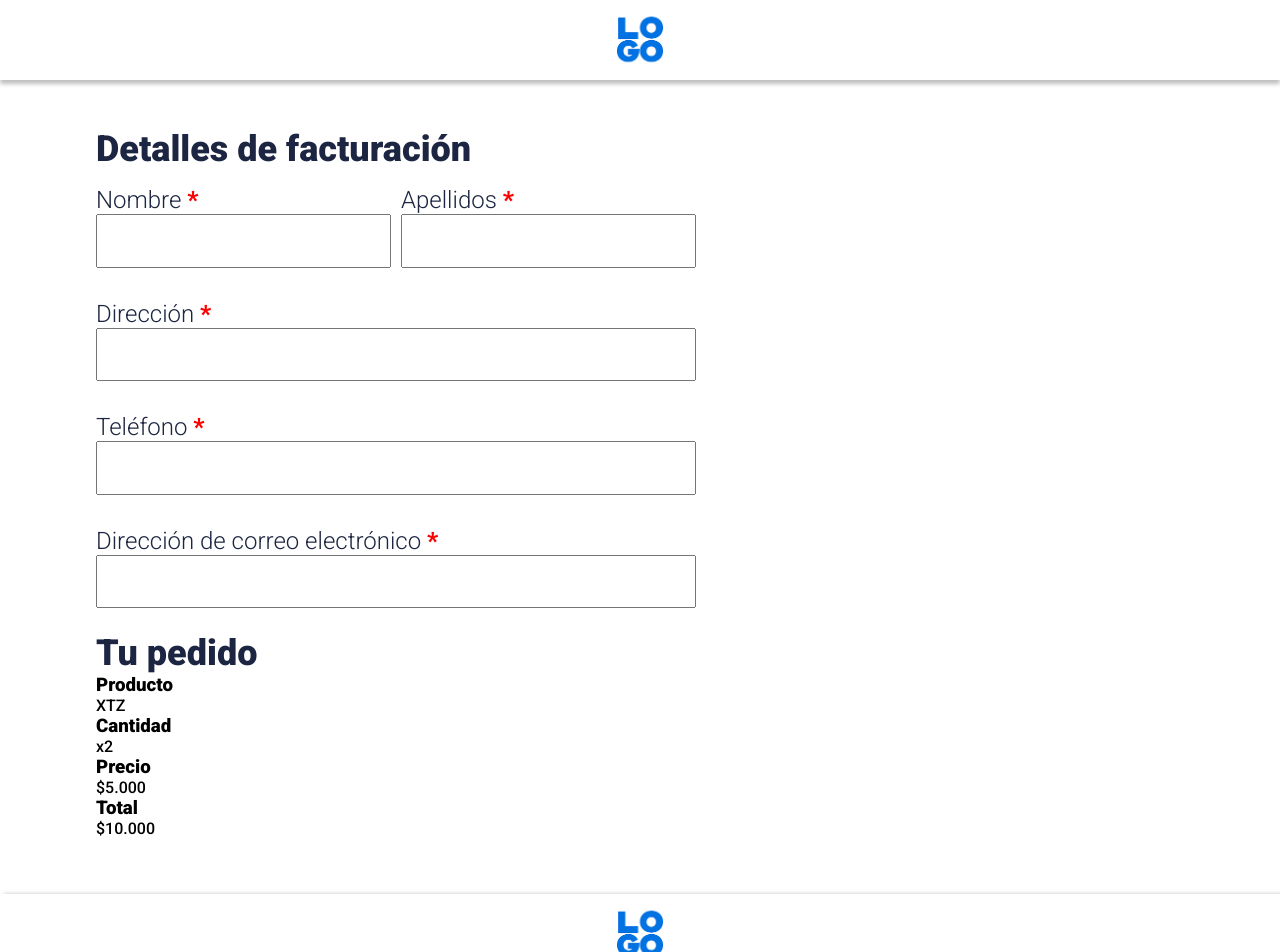
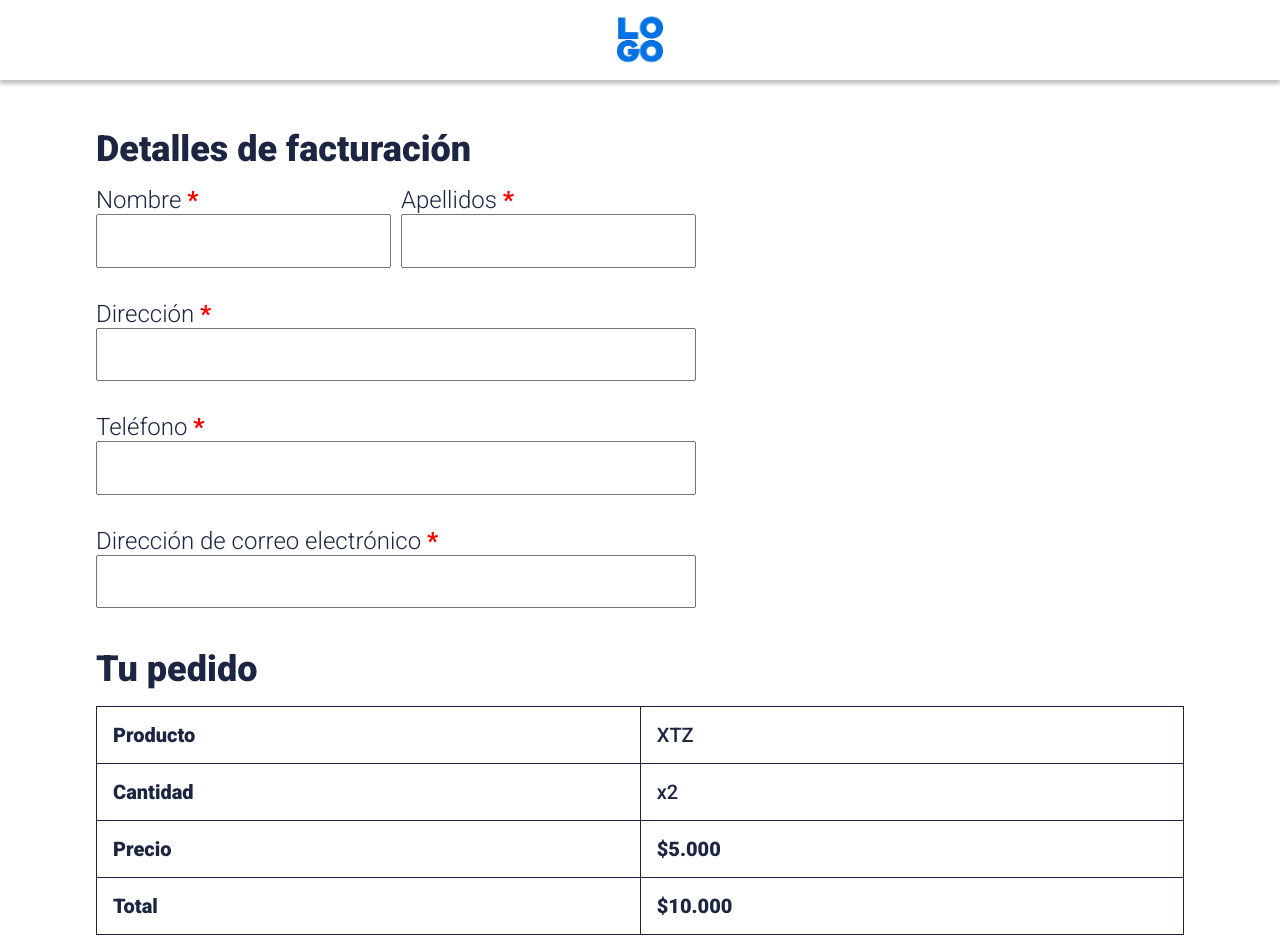
Before and after one commit to ProJuniors/raffle, an Angular app: page /finalizar-compra in a window 1280 px wide. Shown: the top 952 px of the page. Built offline with nearby package versions, Linux system fonts and the light colour scheme.

Commit message:
Added Tu pedido

```diff
--- a/src/app/components/paymentform/paymentform.component.css
+++ b/src/app/components/paymentform/paymentform.component.css
@@ -57,6 +57,40 @@
   font-weight: 700;
   font-style: normal;
   color: var(--primary-color);
+  padding: 1rem 0;
+}
+
+.column {
+  width: 100%;
+  padding: 1rem;
+  color: var(--primary-color);
+  font-size: 20px;
+}
+
+.column:last-child {
+  border-left: 1px solid var(--primary-color);
+}
+
+.row {
+  display: flex;
+  flex-direction: row;
+  align-items: center;
+  border-top: 1px solid var(--primary-color);
+  border-left: 1px solid var(--primary-color);
+  border-right: 1px solid var(--primary-color);
+}
+
+.price {
+  font-weight: 700;
+}
+
+.total {
+  font-weight: 700;
+}
+
+.row:last-child {
+  border-bottom: 1px solid var(--primary-color);
+
 }
 
 @media screen and (max-width: 600px) {
--- a/src/app/components/paymentform/paymentform.component.html
+++ b/src/app/components/paymentform/paymentform.component.html
@@ -30,21 +30,21 @@
   <section class="order-container">
     <h3 class="order">Tu pedido</h3>
     <div class="order-information">
-      <div class="order-products">
-        <h3 class="order-title">Producto</h3>
-        <p class="order-name">XTZ</p>
+      <div class="row order-products">
+        <h3 class="column order-title">Producto</h3>
+        <p class="column order-name">XTZ</p>
       </div>
-      <div class="order-quantity">
-        <h3 class="order-quantity-title">Cantidad</h3>
-        <p class="quantity">x2</p>
+      <div class="row order-quantity">
+        <h3 class="column order-quantity-title">Cantidad</h3>
+        <p class="column quantity">x2</p>
       </div>
-      <div class="order-price">
-        <h3 class="order-price-title">Precio</h3>
-        <p class="price">$5.000</p>
+      <div class="row order-price">
+        <h3 class="column order-price-title">Precio</h3>
+        <p class="column price">$5.000</p>
       </div>
-      <div class="order-total">
-        <h3 class="order-total-title">Total</h3>
-        <p class="total">$10.000</p>
+      <div class="row order-total">
+        <h3 class="column order-total-title">Total</h3>
+        <p class="column total">$10.000</p>
       </div>
     </div>
   </section>
```
